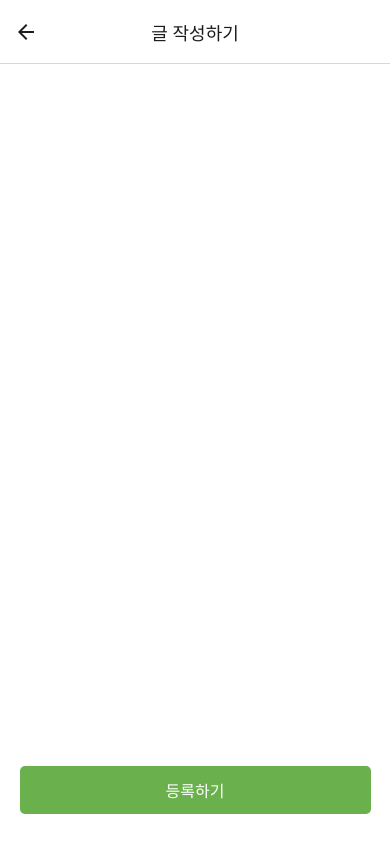
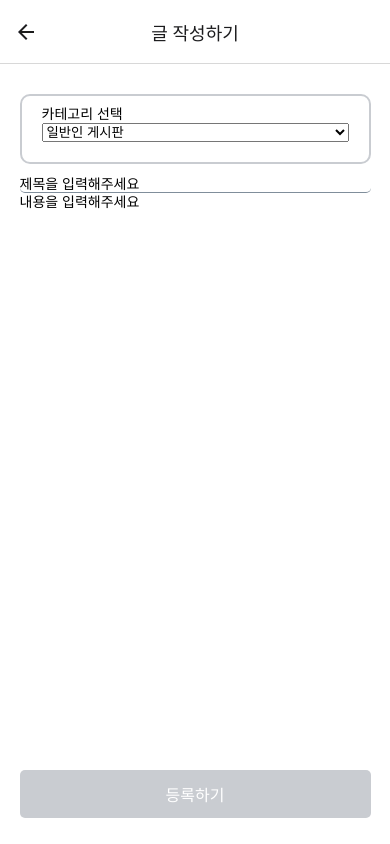
Before and after one commit to CapstonDesign2023-OneStep/OneStep, a React Native app in the folder client/: screen /WriteCommunity in a window 390 px wide. Built offline with nearby package versions, Linux system fonts and the light colour scheme.

Commit message:
글작성 페이지 디자인

```diff
--- a/client/src/community/write_community.js
+++ b/client/src/community/write_community.js
@@ -1,21 +1,69 @@
 import React, { Component } from 'react';
-import { View,Text,ScrollView, TouchableOpacity } from 'react-native';
+import { View,Text,ScrollView, TouchableOpacity,TextInput } from 'react-native';
 
+import { Picker } from '@react-native-picker/picker';
 import { template } from "../styles/template/page";
 import {styles} from "../styles/screens/community/community";
+import { BLACK_COLOR, Dark_Gary, GREEN_COLOR, Light_Gray } from '../utils/color';
 class WriteCommunity extends Component {
     constructor(props) {
         super(props);
+        this.contentsRef=React.createRef();
+        this.communityKindName=["일반인 게시판", "반려인 게시판"];
+        this.state={
+            communityKind:0,
+            title:"",
+            contents:"",
+            validForm:false,
+        }
     }
+   //입력값 유효성 검사
+   onValueChange = (value) => {
 
+    this.setState(value,()=>{
+        let isValidForm = true;
+        if (this.state.title.trim().length == 0) { // 조건 필요시 추가
+            isValidForm = false;
+        }
+        if (this.state.contents.trim().length <10) {
+            isValidForm = false;
+        }
+        console.log("isValidForm", isValidForm);
+        this.setState({ validForm: isValidForm });
+    })
+
+}
     render() {
         return (
         <View style={template.total_container}>
            <View style={styles.writeView}>
 
+            <View style={styles.communityKind_picker}>
+            <Text>카테고리 선택</Text>
+            <Picker
+                selectedValue={this.state.communityKind}
+                onValueChange={(value, index) => { this.setState({ invoiceKind: value }) }}>
+                {this.communityKindName.map((item,i)=> <Picker.Item label={item} key={i} value={i}/>)}
+            </Picker>
+            </View>
+
+           <TextInput style={[styles.write_textInput,]}
+                    placeholder="제목을 입력해주세요"
+                    returnKeyType="next"
+                    onChangeText={(value) => {this.onValueChange({title:value})}}
+                    onSubmitEditing={()=>{this.contentsRef.focus()}}
+                            />
+            <TextInput
+                placeholder="내용을 입력해주세요"
+                ref={(c)=>{this.contentsRef=c;}}
+                returnKeyType="next"
+                onChangeText={(value) => {this.onValueChange({contents:value})}}
+
+            />
            </View>
            <View style={styles.buttonView}>
-                <TouchableOpacity style={template.button}><Text style={template.buttonText}>등록하기</Text></TouchableOpacity>
+               {this.state.validForm? <TouchableOpacity style={[template.button]}><Text style={template.buttonText}>등록하기</Text></TouchableOpacity>:
+               <TouchableOpacity style={[template.button,{backgroundColor:Light_Gray}]}><Text style={template.buttonText}>등록하기</Text></TouchableOpacity>}
            </View>
        </View>
         );
--- a/client/src/styles/screens/community/community.js
+++ b/client/src/styles/screens/community/community.js
@@ -1,6 +1,6 @@
 
 import { StyleSheet,Dimensions } from 'react-native';
-import { Light_Gray,BLACK_COLOR,GREEN_COLOR,Line_COLOR } from '../../../utils/color';
+import { Light_Gray,BLACK_COLOR,GREEN_COLOR,Line_COLOR,Dark_Gary } from '../../../utils/color';
 const ScreenHeight=Dimensions.get('window').height;
 const ScreenWidth=Dimensions.get('window').width;
 export const styles = StyleSheet.create({
@@ -51,11 +51,29 @@ export const styles = StyleSheet.create({
     //글작성 디자인
     writeView:{
         //borderWidth:1,
-        flex:9
+        flex:9,
+        paddingHorizontal:'5%',
+        paddingVertical:'5%'
     },
     buttonView:{
         //borderWidth:1,
         flex:1,
         paddingHorizontal:'5%'
-    }
+    },
+    write_textInput:{
+        borderBottomWidth:1,
+        borderBottomColor:Dark_Gary,
+        borderRadius:5,
+
+    },
+    communityKind_picker:{
+        backgroundColor: 'white',
+        marginVertical: '3%',
+        paddingVertical:'2%',
+        paddingHorizontal: 20,
+        height: 70,
+        borderRadius: 10,
+        borderColor: Light_Gray,
+        borderWidth: 2,
+    },
 });
```
